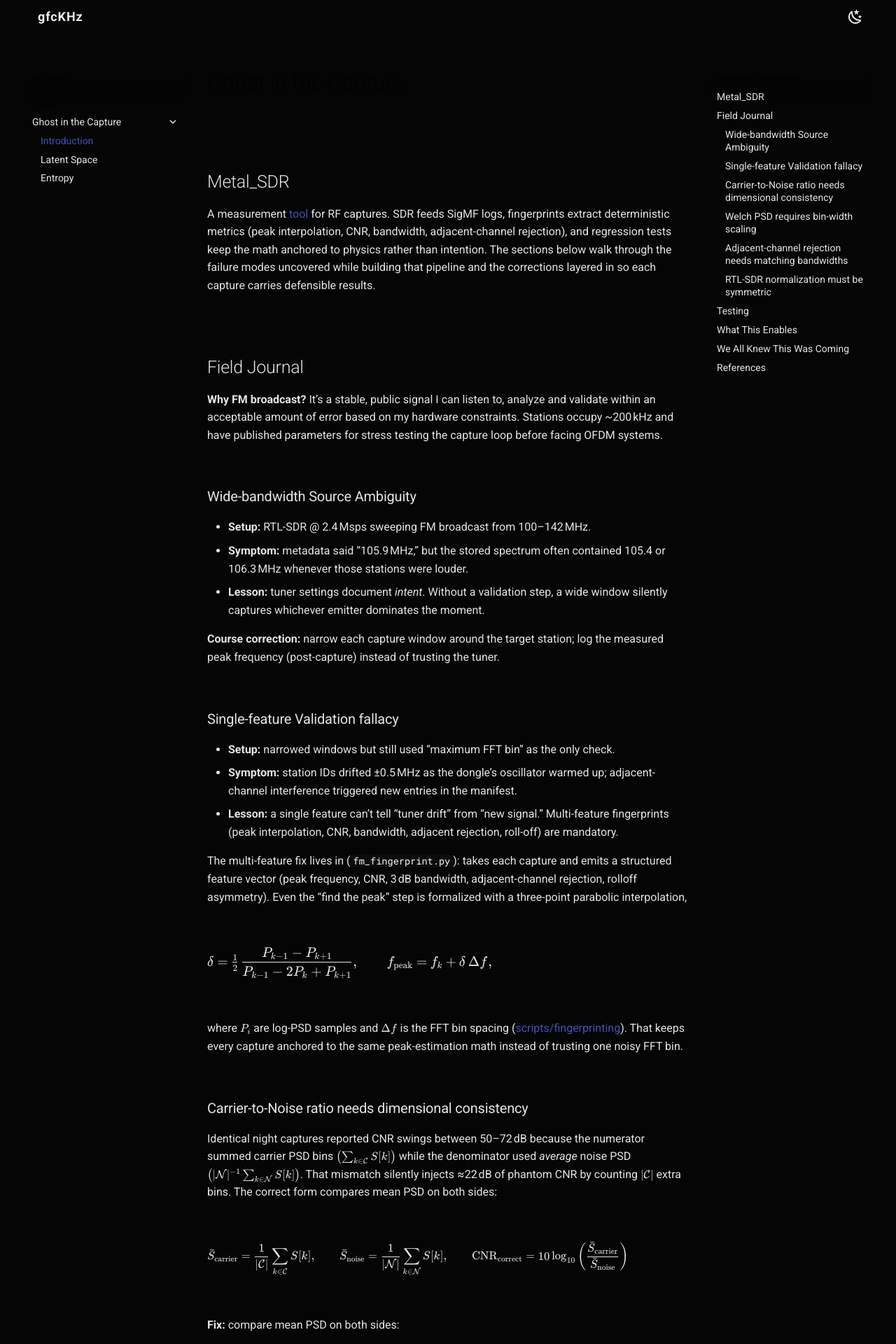
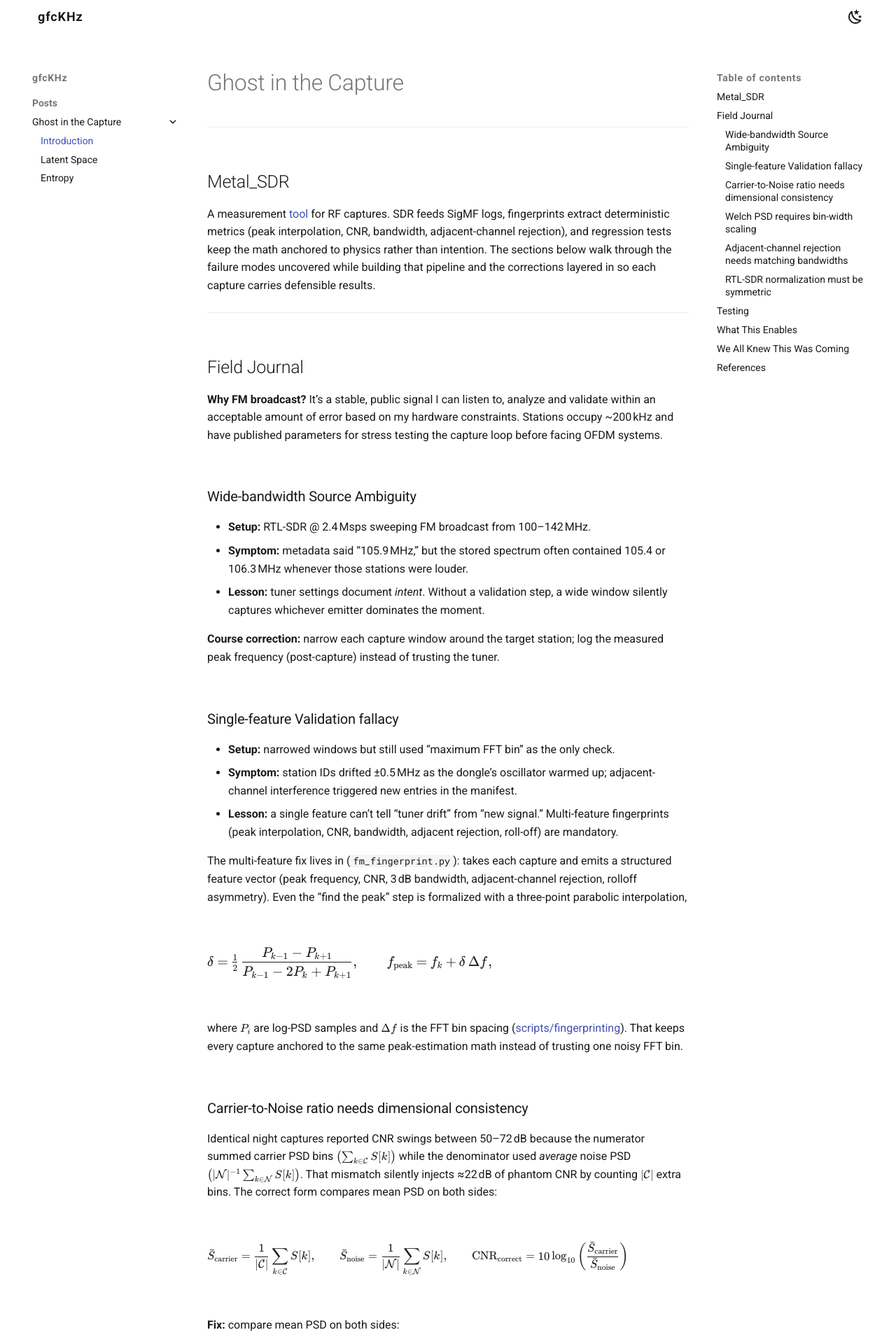
Before and after one commit to gfcKHz/gfcKHz.github.io, an MkDocs documentation site: the page built from docs/posts/capture.md, in a window 1280 px wide. Shown: the top 1920 px of the page at 70% size. Built offline with MkDocs 1.6.1 and Material for MkDocs 9.7.7, drawn with Linux system fonts in a browser that asks for light colours; some web fonts are replaced.

Commit message:
Simplify URLs and fix theme styling
- Rename posts to cleaner URLs (capture, space, entropy)
- Fix light/dark mode color schemes
- Improve blockquote contrast in both themes

```diff
--- a/docs/styles/custom.css
+++ b/docs/styles/custom.css
@@ -4,7 +4,18 @@
   --carrier-color: #d35400;
 }
 
-[data-md-color-scheme="default"],
+[data-md-color-scheme="default"] {
+  --md-default-bg-color: #ffffff;
+  --md-default-fg-color: #1a1a1a;
+  --md-primary-fg-color: #000000;
+  --md-accent-fg-color: #5a5bff;
+  --md-code-bg-color: #f5f5f5;
+  --md-code-fg-color: #1a1a1a;
+  --md-typeset-color: #1a1a1a;
+  color-scheme: light;
+  background-color: #ffffff;
+}
+
 [data-md-color-scheme="slate"] {
   --md-default-bg-color: #050505;
   --md-default-fg-color: #eeeeee;
@@ -17,12 +28,21 @@
   background-color: #050505;
 }
 
-html,
-body,
-.md-main,
-.md-main__inner,
-.md-content,
-.md-content__inner {
+[data-md-color-scheme="default"] html,
+[data-md-color-scheme="default"] body,
+[data-md-color-scheme="default"] .md-main,
+[data-md-color-scheme="default"] .md-main__inner,
+[data-md-color-scheme="default"] .md-content,
+[data-md-color-scheme="default"] .md-content__inner {
+  background: #ffffff;
+}
+
+[data-md-color-scheme="slate"] html,
+[data-md-color-scheme="slate"] body,
+[data-md-color-scheme="slate"] .md-main,
+[data-md-color-scheme="slate"] .md-main__inner,
+[data-md-color-scheme="slate"] .md-content,
+[data-md-color-scheme="slate"] .md-content__inner {
   background: #050505;
 }
 
@@ -200,7 +220,13 @@ body,
   margin-top: 3rem;
 }
 
-.md-typeset blockquote {
+[data-md-color-scheme="default"] .md-typeset blockquote {
+  background-color: rgba(90, 91, 255, 0.08) !important;
+  border-left: 4px solid rgba(90, 91, 255, 0.4) !important;
+  color: #2a2a2a !important;
+}
+
+[data-md-color-scheme="slate"] .md-typeset blockquote {
   background-color: rgba(100, 120, 180, 0.15) !important;
   border-left: 4px solid rgba(165, 166, 255, 0.5) !important;
   color: #d0d0d0 !important;
@@ -232,11 +258,3 @@ html {
   border: none !important;
   box-shadow: none !important;
 }
-
-[data-md-color-scheme="slate"] {
-  --md-default-bg-color: #050505;
-  --md-default-fg-color: #efefef;
-  --md-default-fg-color--light: #cfcfcf;
-  --md-code-bg-color: #0a0a0a;
-  background-color: #050505;
-}
--- a/mkdocs.yml
+++ b/mkdocs.yml
@@ -61,6 +61,6 @@ extra_javascript:
 nav:
   - Posts:
       - "Ghost in the Capture":
-          - Introduction: posts/fm-validation.md
-          - Latent Space: posts/fm-geometry.md
-          - Entropy: posts/fm-cryptography.md
+          - Introduction: posts/capture.md
+          - Latent Space: posts/space.md
+          - Entropy: posts/entropy.md
```
Also changed, not shown: docs/posts/capture.md (renamed from docs/posts/fm-validation.md), docs/posts/entropy.md (renamed from docs/posts/fm-cryptography.md), docs/posts/space.md (renamed from docs/posts/fm-geometry.md), site/styles/custom.css.
